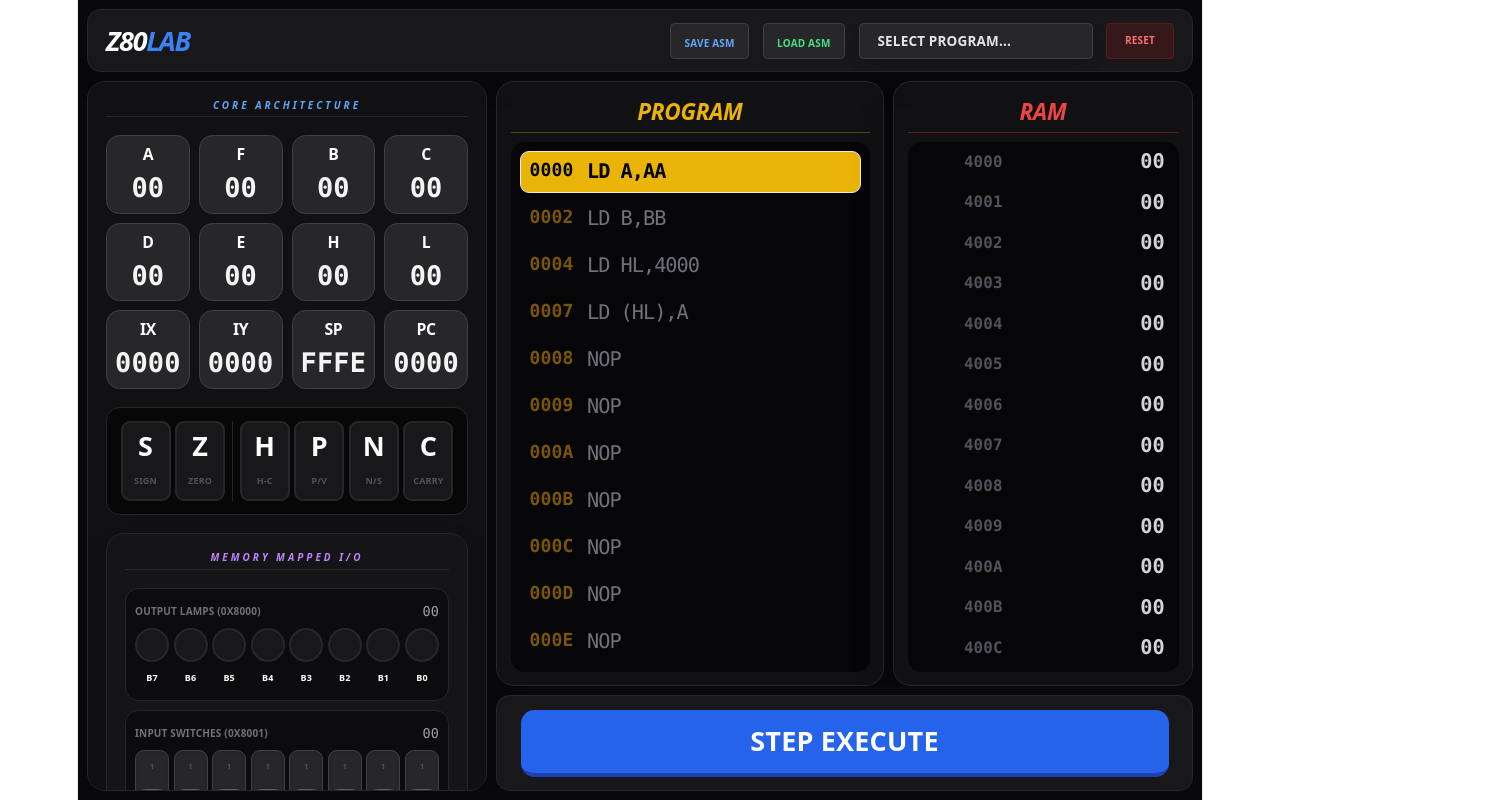
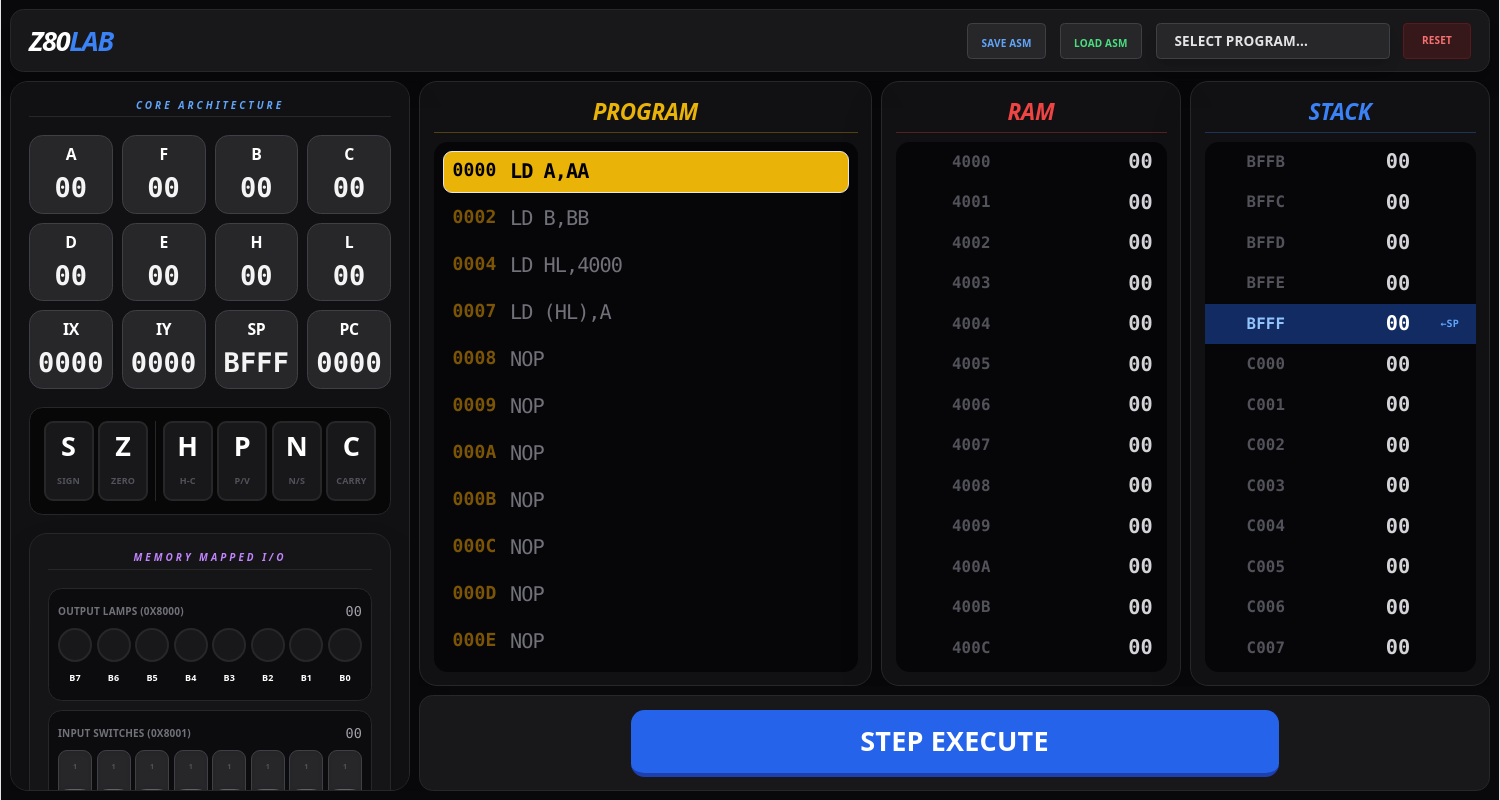
Before and after one commit to watskmt/z80lab, a React (Vite) app: page / in a window 1280 px wide. Shown: the whole page, 1500 px wide, since content can reach past the window. Built offline with nearby package versions, Linux system fonts and the light colour scheme.

Commit message:
スタック表示の調整

```diff
--- a/src/App.tsx
+++ b/src/App.tsx
@@ -310,7 +310,7 @@ const initialRegs = {
   IX: 0,
   IY: 0,
   PC: CODE_BASE,
-  SP: 0xfffe,
+  SP: 0xbfff,
   I: 0,
   R: 0,
   A2: 0,
@@ -335,6 +335,7 @@ export default function App() {
   const [ioIn, setIoIn] = useState(0);
   const [prevRegs, setPrevRegs] = useState(initialRegs);
   const [regs, setRegs] = useState(initialRegs);
+  const [stackBaseAddr, setStackBaseAddr] = useState(initialRegs.SP);
   const [writes, setWrites] = useState<number[]>([]);
   const [editingAddr, setEditingAddr] = useState<number | null>(null);
   const [editVal, setEditVal] = useState('');
@@ -346,6 +347,7 @@ export default function App() {
     setIoIn(0);
     setRegs(initialRegs);
     setPrevRegs(initialRegs);
+    setStackBaseAddr(initialRegs.SP);
     setWrites([]);
   };
 
@@ -878,8 +880,8 @@ export default function App() {
   };
 
   return (
-    <div className="h-screen bg-zinc-950 text-zinc-200 p-2 font-sans flex flex-col items-center overflow-hidden">
-      <div className="w-full max-w-[1440px] h-full flex flex-col space-y-2">
+    <div className="h-screen bg-zinc-950 text-zinc-200 p-2 font-sans flex flex-col items-center overflow-x-auto overflow-y-hidden">
+      <div className="w-full min-w-[1400px] max-w-[2400px] h-full flex flex-col space-y-2">
         <header className="flex justify-between items-center bg-zinc-900 px-4 py-2 rounded-xl border border-zinc-800 shadow-xl shrink-0 h-14">
           <h1 className="text-2xl font-black text-white italic tracking-tighter shrink-0">
             Z80<span className="text-blue-500">LAB</span>
@@ -909,7 +911,8 @@ export default function App() {
               onChange={(e) => {
                 const prog = samplePrograms[e.target.value];
                 if (prog) {
-                  setCodeMemory(prog());
+                  const newMem = prog();
+                  setCodeMemory(newMem);
                   resetState();
                 }
               }}
@@ -950,8 +953,10 @@ export default function App() {
               <BoldReg label="L" val={regs.L} prevVal={prevRegs.L} />
               <BoldReg label="IX" val={regs.IX} prevVal={prevRegs.IX} size={4} />
               <BoldReg label="IY" val={regs.IY} prevVal={prevRegs.IY} size={4} />
-              <BoldReg label="SP" val={regs.SP} prevVal={prevRegs.SP} size={4} />
-              <BoldReg label="PC" val={regs.PC} prevVal={prevRegs.PC} size={4} />
+              <div className="grid grid-cols-2 col-span-2 gap-2">
+                <BoldReg label="SP" val={regs.SP} prevVal={prevRegs.SP} size={4} />
+                <BoldReg label="PC" val={regs.PC} prevVal={prevRegs.PC} size={4} />
+              </div>
             </div>
             <div className="bg-black/60 p-3 rounded-xl border border-zinc-800">
               <div className="flex gap-1">
@@ -968,9 +973,9 @@ export default function App() {
           </div>
 
           <div className="flex flex-col gap-2 min-h-0 overflow-hidden">
-            <div className="grid grid-cols-1 md:grid-cols-[1fr_300px] gap-2 flex-grow min-h-0 overflow-hidden">
+            <div className="grid grid-cols-1 md:grid-cols-[1fr_300px_300px] gap-2 flex-grow min-h-0 overflow-hidden">
               {/* PROGRAM PANEL */}
-              <div className="bg-zinc-900/60 rounded-2xl p-3 border border-zinc-800 flex flex-col overflow-hidden shadow-2xl">
+              <div className="bg-zinc-900/60 rounded-2xl p-3 border border-zinc-800 flex flex-col overflow-hidden shadow-2xl min-w-[400px]">
                 <h2 className="text-yellow-500 font-black text-xl border-b border-yellow-500/30 pb-1 mb-2 text-center italic">
                   PROGRAM
                 </h2>
@@ -1026,7 +1031,7 @@ export default function App() {
                 <div className="overflow-y-auto flex-grow font-mono bg-black/60 rounded-xl custom-scrollbar">
                   <table className="w-full border-separate border-spacing-0">
                     <tbody>
-                      {Array.from({ length: 64 }).map((_, i) => {
+                      {Array.from({ length: 128 }).map((_, i) => {
                         const addr = DATA_BASE + i;
                         const isTouched = writes.includes(addr);
                         return (
@@ -1044,6 +1049,46 @@ export default function App() {
                               }`}
                             >
                               {hex2(dataMemory[addr])}
+                            </td>
+                          </tr>
+                        );
+                      })}
+                    </tbody>
+                  </table>
+                </div>
+              </div>
+
+              {/* STACK PANEL */}
+              <div className="bg-zinc-900/60 rounded-2xl p-3 border border-zinc-800 flex flex-col overflow-hidden shadow-2xl">
+                <h2 className="text-blue-500 font-black text-xl border-b border-blue-500/30 pb-1 mb-2 text-center italic">
+                  STACK
+                </h2>
+                <div className="overflow-y-auto flex-grow font-mono bg-black/60 rounded-xl custom-scrollbar">
+                  <table className="w-full border-separate border-spacing-0">
+                    <tbody>
+                      {Array.from({ length: 64 }).map((_, i) => {
+                        // stackBaseAddr周辺を表示 (base-4 ～ base+59)
+                        const addr = (stackBaseAddr - 4 + i) & 0xffff;
+                        const isSP = addr === regs.SP;
+                        const isTouched = writes.includes(addr);
+                        return (
+                          <tr key={i} className={`${isSP ? 'bg-blue-600/40' : ''} ${isTouched ? 'border-l-2 border-red-500' : ''}`}>
+                            <td
+                              className={`px-3 py-1 text-sm font-bold ${
+                                isSP ? 'text-blue-300' : isTouched ? 'text-red-300' : 'text-zinc-600'
+                              }`}
+                            >
+                              {hex4(addr)}
+                            </td>
+                            <td
+                              className={`px-3 py-1 text-right text-lg font-black ${
+                                isSP ? 'text-white' : isTouched ? 'text-white' : 'text-zinc-300'
+                              }`}
+                            >
+                              {hex2(dataMemory[addr])}
+                            </td>
+                            <td className="px-1 text-[10px] text-blue-400 font-black">
+                              {isSP ? '←SP' : ''}
                             </td>
                           </tr>
                         );
--- a/src/index.css
+++ b/src/index.css
@@ -51,7 +51,7 @@
 }
 
 #root {
-  width: 1126px;
+  min-width: 1500px;
   max-width: 100%;
   margin: 0 auto;
   text-align: center;
```
